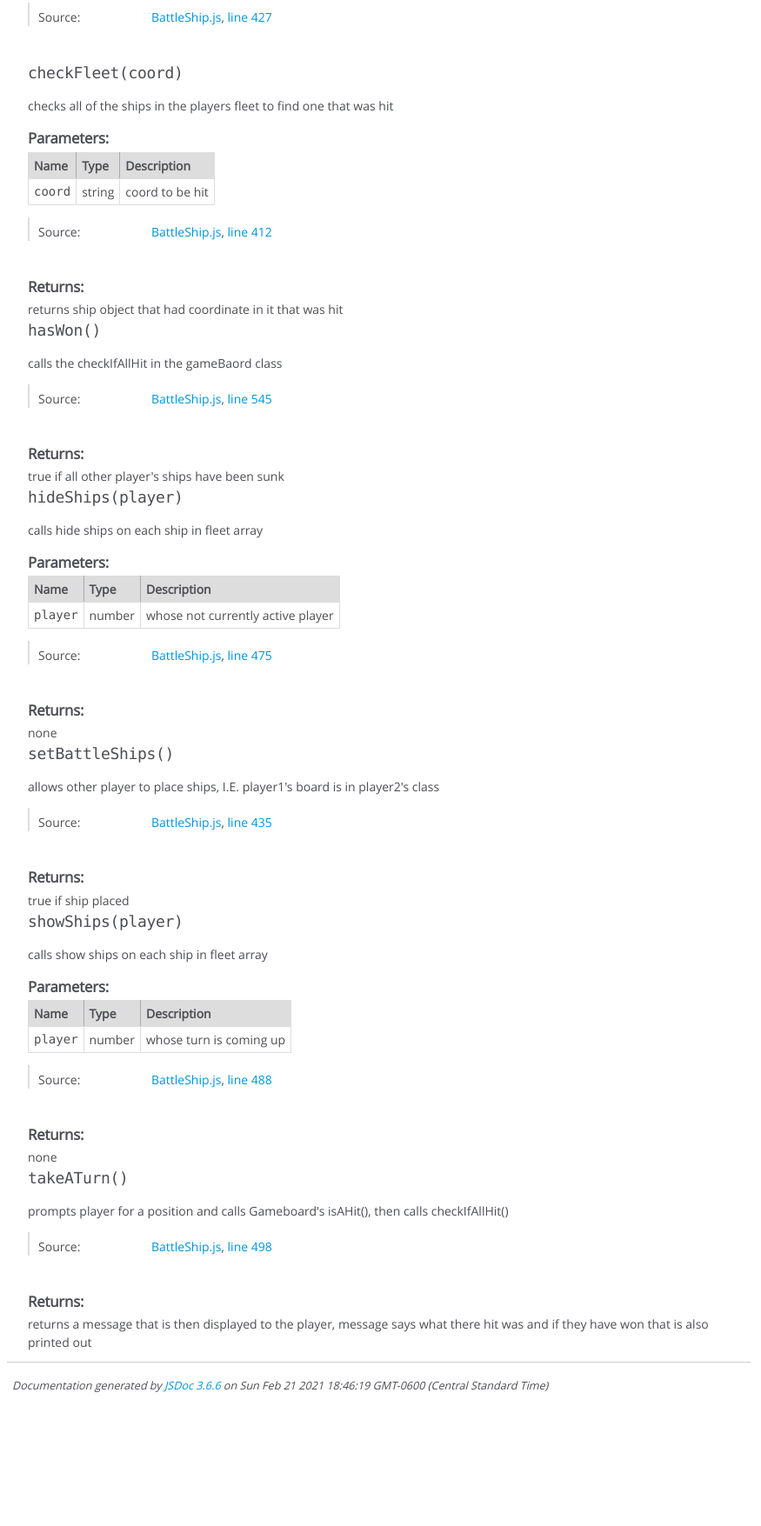
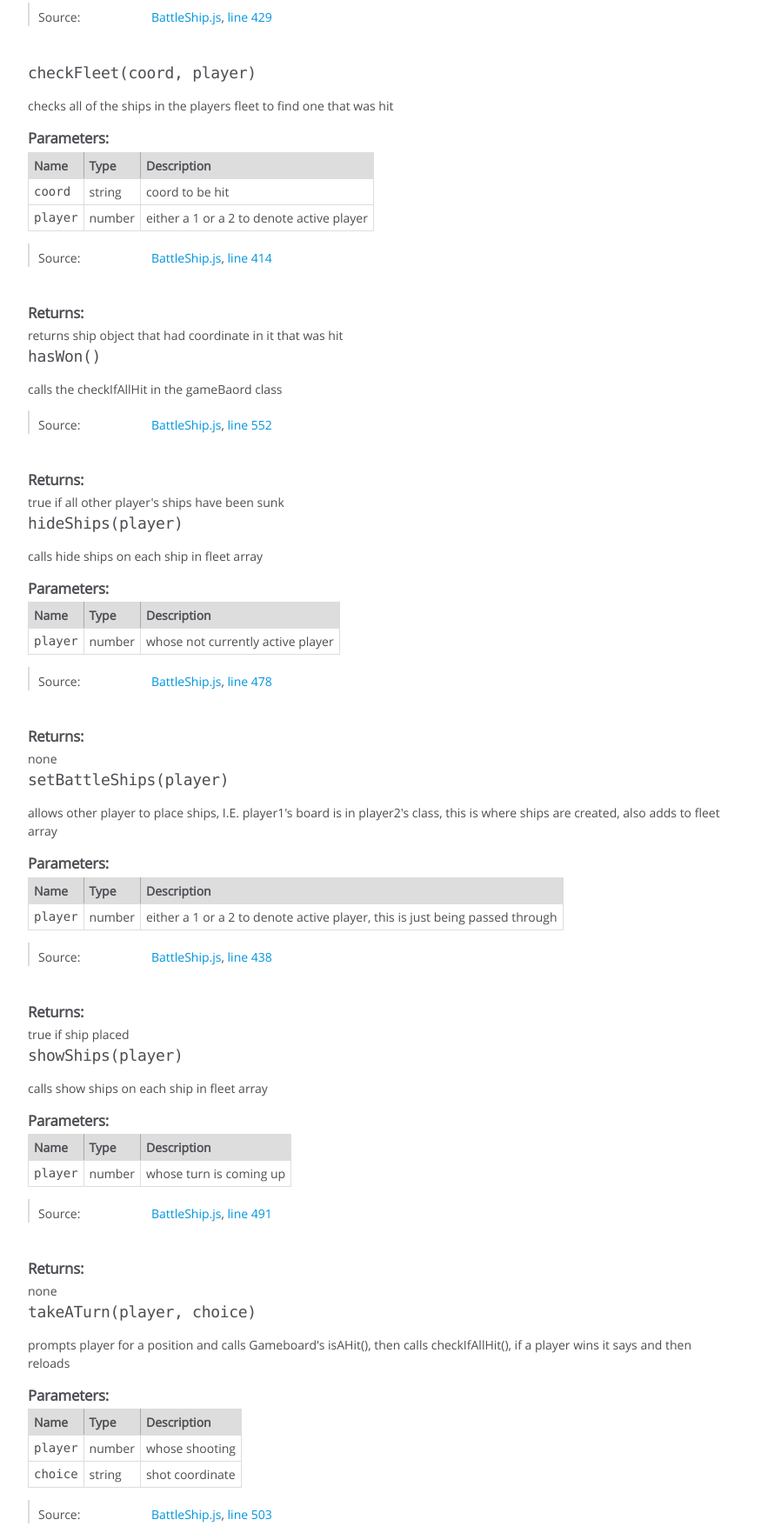
Before and after one commit to crsullivan13/448-battleship, a plain HTML site: page Documentation/Player.html in a window 1280 px wide. Shown: the part 691-2446 px from the top of the page at 87% size, without its empty margins (0-875 px from the left). Before the commit the page ends 2309 px from the top, so only its background shows below. Drawn offline with Linux system fonts and the light colour scheme.

Commit message:
- Update docs - Add function where the page forces a reload when the game ends

```diff
--- a/Documentation/Player.html
+++ b/Documentation/Player.html
@@ -165,7 +165,7 @@
 
     <dt class="tag-source">Source:</dt>
     <dd class="tag-source"><ul class="dummy"><li>
-        <a href="BattleShip.js.html">BattleShip.js</a>, <a href="BattleShip.js.html#line399">line 399</a>
+        <a href="BattleShip.js.html">BattleShip.js</a>, <a href="BattleShip.js.html#line400">line 400</a>
     </li></ul></dd>
 
 
@@ -322,7 +322,7 @@
 
     <dt class="tag-source">Source:</dt>
     <dd class="tag-source"><ul class="dummy"><li>
-        <a href="BattleShip.js.html">BattleShip.js</a>, <a href="BattleShip.js.html#line427">line 427</a>
+        <a href="BattleShip.js.html">BattleShip.js</a>, <a href="BattleShip.js.html#line429">line 429</a>
     </li></ul></dd>
 
 
@@ -358,7 +358,7 @@
 
 
 
-    <h4 class="name" id="checkFleet"><span class="type-signature"></span>checkFleet<span class="signature">(coord)</span><span class="type-signature"></span></h4>
+    <h4 class="name" id="checkFleet"><span class="type-signature"></span>checkFleet<span class="signature">(coord, player)</span><span class="type-signature"></span></h4>
 
 
 
@@ -422,6 +422,29 @@
         </tr>
 
 
+
+        <tr>
+
+                <td class="name"><code>player</code></td>
+
+
+            <td class="type">
+
+
+<span class="param-type">number</span>
+
+
+
+            </td>
+
+
+
+
+
+            <td class="description last">either a 1 or a 2 to denote active player</td>
+        </tr>
+
+
     </tbody>
 </table>
 
@@ -459,7 +482,7 @@
 
     <dt class="tag-source">Source:</dt>
     <dd class="tag-source"><ul class="dummy"><li>
-        <a href="BattleShip.js.html">BattleShip.js</a>, <a href="BattleShip.js.html#line412">line 412</a>
+        <a href="BattleShip.js.html">BattleShip.js</a>, <a href="BattleShip.js.html#line414">line 414</a>
     </li></ul></dd>
 
 
@@ -557,7 +580,7 @@
 
     <dt class="tag-source">Source:</dt>
     <dd class="tag-source"><ul class="dummy"><li>
-        <a href="BattleShip.js.html">BattleShip.js</a>, <a href="BattleShip.js.html#line545">line 545</a>
+        <a href="BattleShip.js.html">BattleShip.js</a>, <a href="BattleShip.js.html#line552">line 552</a>
     </li></ul></dd>
 
 
@@ -704,7 +727,7 @@
 
     <dt class="tag-source">Source:</dt>
     <dd class="tag-source"><ul class="dummy"><li>
-        <a href="BattleShip.js.html">BattleShip.js</a>, <a href="BattleShip.js.html#line475">line 475</a>
+        <a href="BattleShip.js.html">BattleShip.js</a>, <a href="BattleShip.js.html#line478">line 478</a>
     </li></ul></dd>
 
 
@@ -750,7 +773,7 @@
 
 
 
-    <h4 class="name" id="setBattleShips"><span class="type-signature"></span>setBattleShips<span class="signature">()</span><span class="type-signature"></span></h4>
+    <h4 class="name" id="setBattleShips"><span class="type-signature"></span>setBattleShips<span class="signature">(player)</span><span class="type-signature"></span></h4>
 
 
 
@@ -758,7 +781,7 @@
 
 
 <div class="description">
-    allows other player to place ships, I.E. player1's board is in player2's class
+    allows other player to place ships, I.E. player1's board is in player2's class, this is where ships are created, also adds to fleet array
 </div>
 
 
@@ -767,6 +790,55 @@
 
 
 
+
+
+    <h5>Parameters:</h5>
+
+
+<table class="params">
+    <thead>
+    <tr>
+
+        <th>Name</th>
+
+
+        <th>Type</th>
+
+
+
+
+
+        <th class="last">Description</th>
+    </tr>
+    </thead>
+
+    <tbody>
+
+
+        <tr>
+
+                <td class="name"><code>player</code></td>
+
+
+            <td class="type">
+
+
+<span class="param-type">number</span>
+
+
+
+            </td>
+
+
+
+
+
+            <td class="description last">either a 1 or a 2 to denote active player, this is just being passed through</td>
+        </tr>
+
+
+    </tbody>
+</table>
 
 
 
@@ -802,7 +874,7 @@
 
     <dt class="tag-source">Source:</dt>
     <dd class="tag-source"><ul class="dummy"><li>
-        <a href="BattleShip.js.html">BattleShip.js</a>, <a href="BattleShip.js.html#line435">line 435</a>
+        <a href="BattleShip.js.html">BattleShip.js</a>, <a href="BattleShip.js.html#line438">line 438</a>
     </li></ul></dd>
 
 
@@ -949,7 +1021,7 @@
 
     <dt class="tag-source">Source:</dt>
     <dd class="tag-source"><ul class="dummy"><li>
-        <a href="BattleShip.js.html">BattleShip.js</a>, <a href="BattleShip.js.html#line488">line 488</a>
+        <a href="BattleShip.js.html">BattleShip.js</a>, <a href="BattleShip.js.html#line491">line 491</a>
     </li></ul></dd>
 
 
@@ -995,7 +1067,7 @@
 
 
 
-    <h4 class="name" id="takeATurn"><span class="type-signature"></span>takeATurn<span class="signature">()</span><span class="type-signature"></span></h4>
+    <h4 class="name" id="takeATurn"><span class="type-signature"></span>takeATurn<span class="signature">(player, choice)</span><span class="type-signature"></span></h4>
 
 
 
@@ -1003,7 +1075,7 @@
 
 
 <div class="description">
-    prompts player for a position and calls Gameboard's isAHit(), then calls checkIfAllHit()
+    prompts player for a position and calls Gameboard's isAHit(), then calls checkIfAllHit(), if a player wins it says and then reloads
 </div>
 
 
@@ -1012,6 +1084,78 @@
 
 
 
+
+
+    <h5>Parameters:</h5>
+
+
+<table class="params">
+    <thead>
+    <tr>
+
+        <th>Name</th>
+
+
+        <th>Type</th>
+
+
+
+
+
+        <th class="last">Description</th>
+    </tr>
+    </thead>
+
+    <tbody>
+
+
+        <tr>
+
+                <td class="name"><code>player</code></td>
+
+
+            <td class="type">
+
+
+<span class="param-type">number</span>
+
+
+
+            </td>
+
+
+
+
+
+            <td class="description last">whose shooting</td>
+        </tr>
+
+
+
+        <tr>
+
+                <td class="name"><code>choice</code></td>
+
+
+            <td class="type">
+
+
+<span class="param-type">string</span>
+
+
+
+            </td>
+
+
+
+
+
+            <td class="description last">shot coordinate</td>
+        </tr>
+
+
+    </tbody>
+</table>
 
 
 
@@ -1047,7 +1191,7 @@
 
     <dt class="tag-source">Source:</dt>
     <dd class="tag-source"><ul class="dummy"><li>
-        <a href="BattleShip.js.html">BattleShip.js</a>, <a href="BattleShip.js.html#line498">line 498</a>
+        <a href="BattleShip.js.html">BattleShip.js</a>, <a href="BattleShip.js.html#line503">line 503</a>
     </li></ul></dd>
 
 
@@ -1109,7 +1253,7 @@
 <br class="clear">
 
 <footer>
-    Documentation generated by <a href="https://github.com/jsdoc/jsdoc">JSDoc 3.6.6</a> on Sun Feb 21 2021 18:46:19 GMT-0600 (Central Standard Time)
+    Documentation generated by <a href="https://github.com/jsdoc/jsdoc">JSDoc 3.6.6</a> on Sun Feb 21 2021 22:21:31 GMT-0600 (Central Standard Time)
 </footer>
 
 <script> prettyPrint(); </script>
```
Also changed, not shown: BattleShip.js (+19 -10 lines), Documentation/BattleShip.js.html (+20 -11 lines), Documentation/Game.html (+3 -3 lines), Documentation/Gameboard.html (+10 -6 lines), Documentation/Ship.html (+11 -11 lines), Documentation/global.html (+2 -2 lines), Documentation/index.html (+1 -1 lines), 1 other file.
